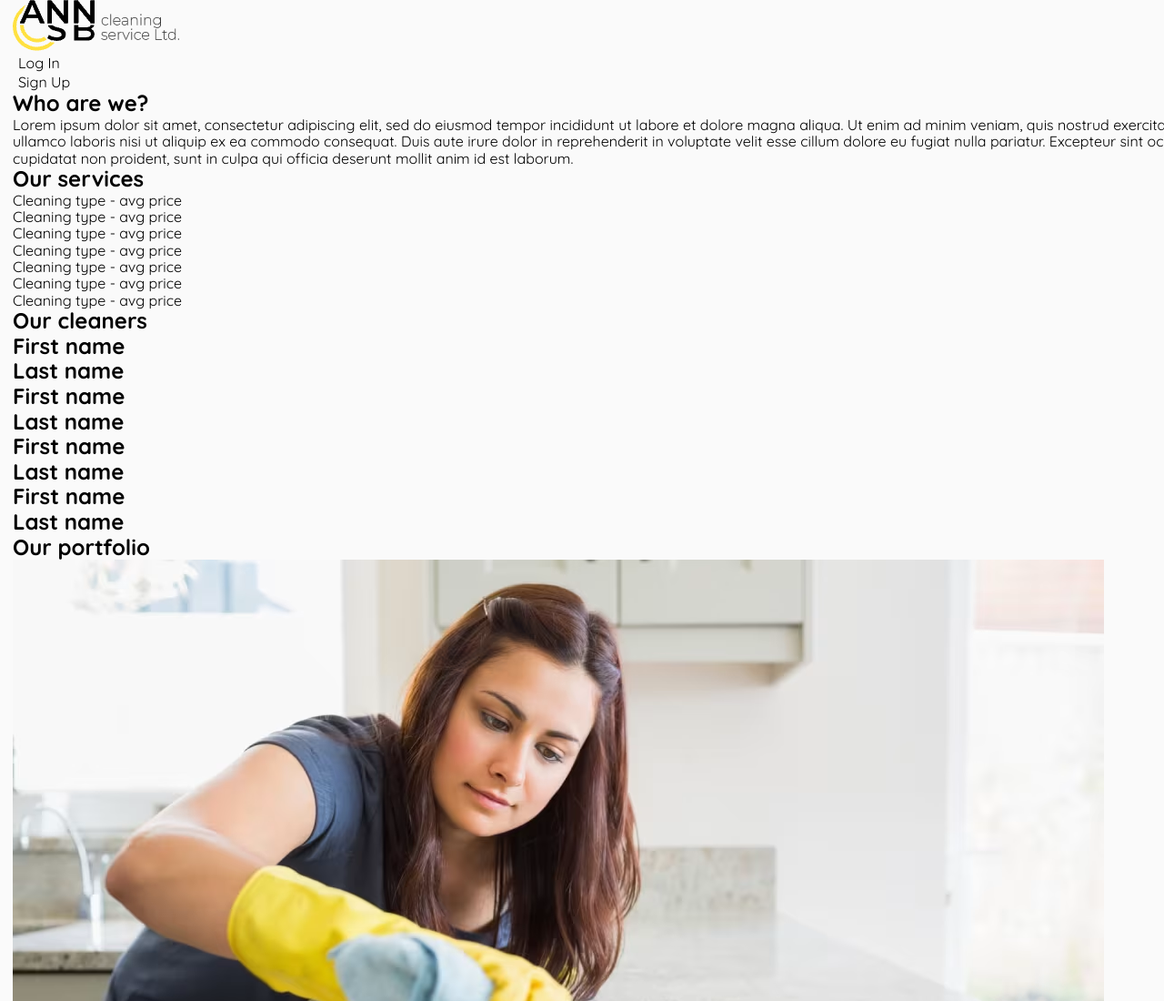
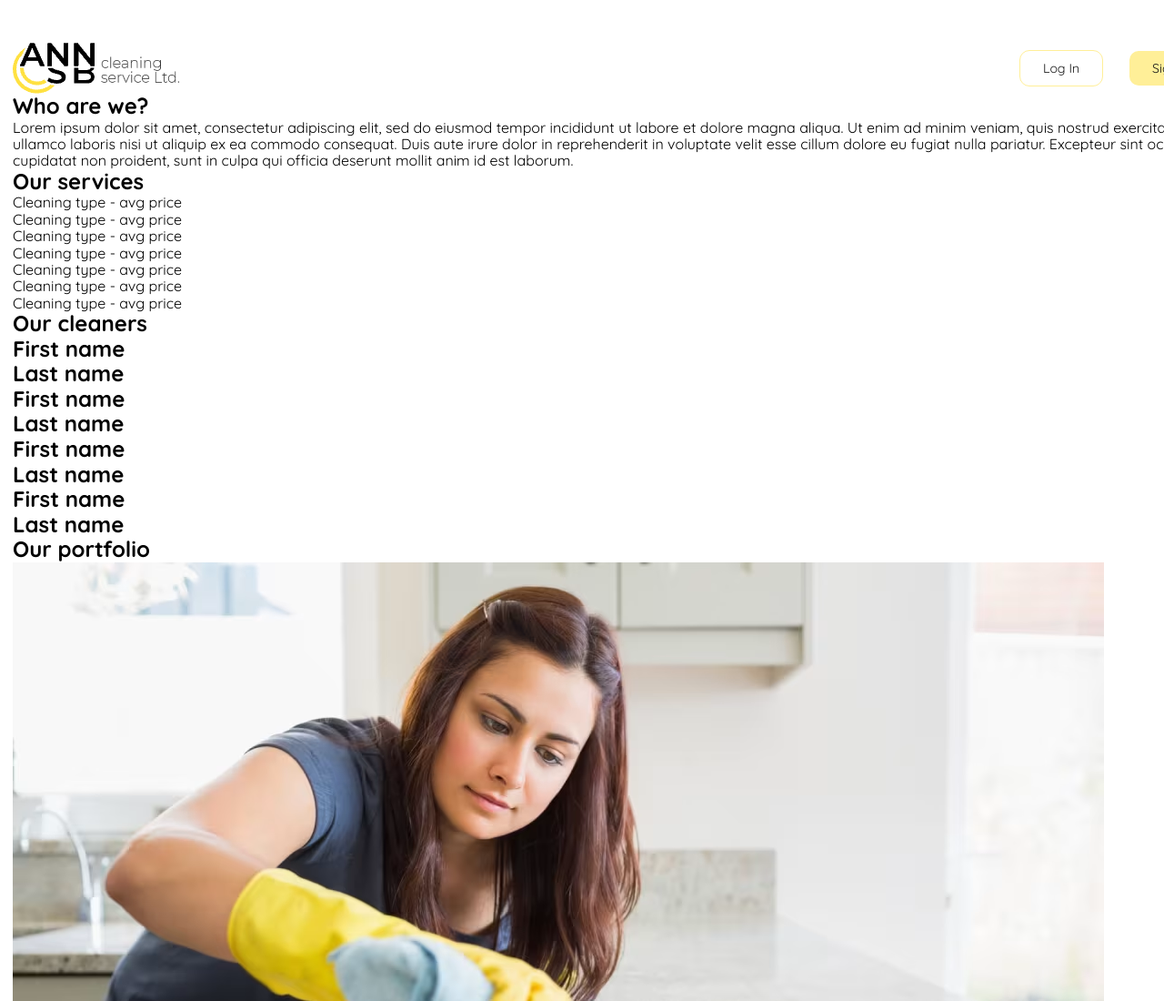
Before and after one commit to m1xture/cleaning, a website built with Parcel: page src/index.html in a window 1280 px wide. Shown: the top 1100 px of the page at 91% size. Built offline with nearby package versions, Linux system fonts and the light colour scheme; files whose address does not match are found by name; a web font is replaced by a local one.

Commit message:
header-scss

```diff
--- a/src/partials/_header.html
+++ b/src/partials/_header.html
@@ -1,12 +1,12 @@
-<header>
+<header class="header">
   <div class="container">
     <img class="header__logo" src="./img/logo.png" alt="Company logotype" />
     <ul class="header__list">
       <li class="header__item">
-        <button class="header__btn" type="button">Log In</button>
+        <button class="header__btn header__btn--first" type="button">Log In</button>
       </li>
       <li class="header__item">
-        <button class="header__btn" type="button">Sign Up</button>
+        <button class="header__btn header__btn--second" type="button">Sign Up</button>
       </li>
     </ul>
   </div>
--- a/src/sass/base/_common.scss
+++ b/src/sass/base/_common.scss
@@ -5,7 +5,7 @@ html {
 }
 body {
   font-family: 'Quicksand';
-  background-color: #fafafa;
+  background-color: #ffffff;
 }
 button {
   border: none;
--- a/src/sass/components/_header.scss
+++ b/src/sass/components/_header.scss
@@ -1,3 +1,28 @@
 .header {
-
+  padding-top: 47px;
 }
+.header .container {
+  display: flex;
+  align-items: center;
+  justify-content: space-between;
+}
+.header__list {
+  display: flex;
+}
+.header__item:first-child {
+  margin-right: 30px;
+}
+.header__btn {
+  border-radius: 10px;
+  color: $textSecondaryColor;
+  font-size: 14px;
+  font-weight: 400;
+  line-height: 18px;
+  padding: 10px 25px;
+}
+.header__btn--first {
+  outline: 1px solid $accentColor;
+}
+.header__btn--second {
+    background-color: $accentColor;
+}
```
Also changed, not shown: 1 other file.
